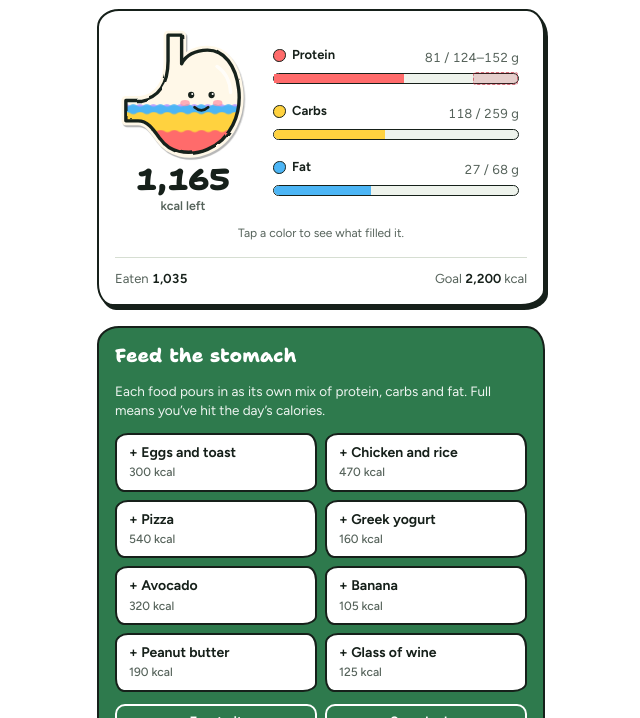
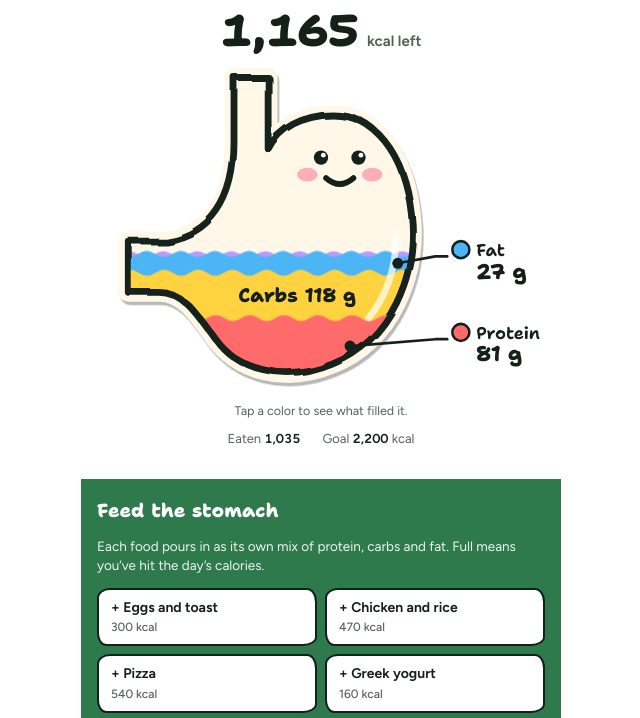
Before and after one commit to Munchmarkai/munchmark, a plain HTML site: page demo.html in a window 1280 px wide. Shown: the part 47-765 px from the top of the page, without its empty margins (319-959 px from the left). Drawn offline with Linux system fonts and the light colour scheme.

Commit message:
Let the Today page flow without cards and enlarge the stomach
Sections lose their boxes and run down the page under headings. The stomach
now spans the page width, with each macro's grams written inside its color
band, or branched off to the side like a diagram label when the band is too
thin. Labels are tappable and reachable from the keyboard.

Co-Authored-By: Claude Fable 5.2 <noreply@anthropic.com>
Claude-Session: https://claude.ai/code/session_01GzpvBDQA5hrBH67jnTFSWX

```diff
--- a/css/app.css
+++ b/css/app.css
@@ -59,41 +59,48 @@ button{cursor:pointer}
 .iconbtn:disabled{opacity:.35;cursor:default}
 .iconbtn svg{width:20px;height:20px}
 
-.summary{display:grid;grid-template-columns:136px minmax(0,1fr);gap:14px;align-items:center}
-.tummy-wrap{display:flex;flex-direction:column;align-items:center;gap:2px;text-align:center}
-.tummy{width:136px;height:136px;display:block;overflow:visible}
-.tm-sticker{fill:var(--paper);stroke:var(--paper);stroke-width:13;stroke-linejoin:round;filter:drop-shadow(2px 3px 0 rgba(0,0,0,.28))}
-.tm-line{fill:none;stroke:#16201A;stroke-width:5;stroke-linejoin:round;stroke-linecap:round;pointer-events:none}
-.tm-shine{fill:none;stroke:#fff;stroke-width:5;stroke-linecap:round;opacity:.75;pointer-events:none}
+.tum-sum{display:flex;flex-direction:column;align-items:center;gap:4px;text-align:center}
+.kcal-line{margin:0;display:flex;align-items:baseline;gap:8px;justify-content:center}
+.kcal-big{font-family:var(--f-display);font-weight:800;font-size:44px;line-height:1}
+.kcal-lbl{font-size:15px;color:var(--muted);font-weight:650}
+.kcal-lbl.over{color:var(--warn)}
+#tummy{width:100%;max-width:440px}
+.tummy{width:100%;height:auto;display:block;overflow:visible}
+.tm-sticker{fill:var(--paper);stroke:var(--paper);stroke-width:11;stroke-linejoin:round;filter:drop-shadow(1.5px 2.5px 0 rgba(0,0,0,.28))}
+.tm-line{fill:none;stroke:#16201A;stroke-width:4;stroke-linejoin:round;stroke-linecap:round;pointer-events:none}
+.tm-shine{fill:none;stroke:#fff;stroke-width:4;stroke-linecap:round;opacity:.7;pointer-events:none}
 .tm-lvl{transition:transform .8s cubic-bezier(.3,1.3,.5,1)}
 .tm-band{cursor:pointer;animation:tm-slosh 7s linear infinite}
 .tm-protein{fill:var(--protein-bg)} .tm-carbs{fill:var(--carbs-bg)} .tm-fat{fill:var(--fat-bg)} .tm-other{fill:var(--other-bg);cursor:default}
 @keyframes tm-slosh{to{transform:translateX(-40px)}}
 .tm-face{pointer-events:none;fill:#16201A}
 .tm-cheek{fill:#FF8FA3;opacity:.7} .tm-glint{fill:#fff}
-.tm-mouth{fill:none;stroke:#16201A;stroke-width:4;stroke-linecap:round;stroke-linejoin:round}
+.tm-mouth{fill:none;stroke:#16201A;stroke-width:3.4;stroke-linecap:round;stroke-linejoin:round}
 .tummy[data-mood="full"] .tm-mouth{fill:#C2283C}
 .tummy[data-mood="hungry"] .tm-cheek{opacity:.25}
-.kcal-big{font-family:var(--f-display);font-weight:800;font-size:30px;line-height:1}
-.kcal-lbl{font-size:12.5px;color:var(--muted);font-weight:600}
-.kcal-lbl.over{color:var(--warn)}
-.macros{display:flex;flex-direction:column;gap:4px;min-width:0}
-.mrow{display:block;width:100%;background:none;border:0;border-radius:var(--wob-sm);padding:7px 8px;text-align:left}
-.mrow:active{background:var(--surface-2)}
-.mrow-top{display:flex;flex-wrap:wrap;justify-content:space-between;align-items:baseline;gap:2px 8px;font-size:13px}
-.mrow-top b{font-weight:650;display:flex;align-items:center;gap:6px;white-space:nowrap}
-.mrow-top>span{color:var(--muted);white-space:nowrap}
+/* grams: written in the band, or branched off to the side like a diagram label */
+.tm-tag{cursor:pointer;font-family:var(--f-display)}
+.tm-tag:focus-visible{outline:none}
+.tm-tag:focus-visible text{text-decoration:underline}
+.tm-tag text{fill:var(--ink)}
+.tm-t1{font-size:10px;font-weight:650}
+.tm-t2{font-size:12.5px;font-weight:800}
+.tm-lead{fill:none;stroke:var(--ink);stroke-width:1.6;stroke-linecap:round;stroke-linejoin:round}
+.tm-pin{fill:var(--ink)}
+.tm-hit{fill:transparent}
+.tm-key{fill:var(--c);stroke:var(--stroke);stroke-width:1.5}
+.tm-tag.in text{fill:#16201A;text-anchor:middle}
+.tm-tag.in .tm-t1{font-size:11.5px;font-weight:800}
+.tm-tag.in .tm-lead,.tm-tag.in .tm-pin,.tm-tag.in .tm-key{display:none}
 .mdot{flex:none;width:13px;height:13px;border-radius:50% 44% 52% 46%;background:var(--c);border:1.5px solid var(--stroke)}
 .m-protein{--c:var(--protein-bg)} .m-carbs{--c:var(--carbs-bg)} .m-fat{--c:var(--fat-bg)}
 .bar{display:block;height:9px;border-radius:6px;background:var(--surface-2);overflow:hidden;margin-top:5px}
 .bar i{display:block;height:100%;border-radius:6px;background:var(--c,var(--accent));transition:width .5s ease}
-.mrow .bar{border:1.5px solid var(--stroke);height:11px}
-.mrow .bar i{border-radius:0}
-.tap-hint{font-size:12px;color:var(--muted);margin:10px 0 0;text-align:center}
+.tap-hint{font-size:12.5px;color:var(--muted);margin:0}
 
 /* the page behind a color */
 .mp{display:flex;flex-direction:column;gap:18px}
-.mp-hero{background:var(--c);color:var(--pop-ink);border:2px solid var(--stroke);border-radius:var(--wob);box-shadow:var(--shadow);padding:14px 16px 16px;display:flex;flex-direction:column;gap:2px}
+.mp-hero{background:var(--c);color:var(--pop-ink);margin:0 -16px;padding:14px 16px 20px;border-radius:0 0 26px 22px/0 0 20px 26px;display:flex;flex-direction:column;gap:2px}
 .mp-back{align-self:flex-start;display:inline-flex;align-items:center;gap:4px;min-height:38px;padding:0 12px 0 6px;margin-bottom:8px;border:2px solid var(--pop-ink);border-radius:999px;background:#fff;color:var(--pop-ink);font-weight:700;font-size:14px}
 .mp-back svg{width:18px;height:18px}
 .mp-day{margin:0;font-size:13px;font-weight:650;opacity:.8}
@@ -106,8 +113,8 @@ button{cursor:pointer}
 .mp-tab{display:flex;align-items:center;justify-content:center;gap:6px;min-height:42px;border:2px solid var(--line);border-radius:var(--wob-sm);background:var(--surface);font-weight:650;font-size:14px}
 .mp-tab[aria-pressed="true"]{border-color:var(--stroke);background:var(--c);color:var(--pop-ink);box-shadow:2px 3px 0 var(--stroke)}
 .mp-tab[aria-pressed="true"] .mdot{background:#fff;border-color:var(--pop-ink)}
-.mp-list{list-style:none;margin:0;padding:0;display:flex;flex-direction:column;gap:10px}
-.mp-row{width:100%;display:grid;grid-template-columns:minmax(0,1fr) auto;gap:8px 12px;align-items:center;text-align:left;background:var(--surface);border:2px solid var(--stroke);border-radius:var(--wob-sm);padding:11px 13px}
+.mp-list{list-style:none;margin:0;padding:0;display:flex;flex-direction:column}
+.mp-row{width:100%;display:grid;grid-template-columns:minmax(0,1fr) auto;gap:8px 12px;align-items:center;text-align:left;background:none;border:0;border-bottom:1.5px dashed var(--line);padding:13px 0}
 .mp-name b{display:block;font-weight:650;overflow-wrap:anywhere}
 .mp-name small,.mp-amt small{display:block;color:var(--muted);font-size:12.5px}
 .mp-amt{text-align:right}
@@ -115,7 +122,7 @@ button{cursor:pointer}
 .mp-bar{grid-column:1/-1;height:10px;border-radius:6px;background:var(--surface-2);overflow:hidden}
 .mp-bar i{display:block;height:100%;background:var(--c);border-right:2px solid var(--stroke)}
 @media (prefers-reduced-motion: reduce){.tm-band{animation:none}.tm-lvl,.bar i{transition:none}}
-.sum-foot{display:flex;justify-content:space-between;gap:8px;margin-top:14px;padding-top:12px;border-top:1px solid var(--line);font-size:13px;color:var(--muted)}
+.sum-foot{display:flex;justify-content:center;gap:8px 22px;flex-wrap:wrap;margin-top:6px;font-size:13px;color:var(--muted)}
 .sum-foot b{color:var(--ink);font-weight:650}
 .linkbtn{background:none;border:0;padding:0 0 0 6px;color:var(--accent);font-weight:650;font-size:13px;text-decoration:underline;text-underline-offset:2px}
 
@@ -675,15 +682,23 @@ a.btn{text-decoration:none}
 /* ---------- hand-made look: ink outlines, slightly uneven corners, paper-cut shadows ---------- */
 .h{font-size:15px;letter-spacing:0;text-transform:none;color:var(--accent);font-weight:800}
 .brand{font-size:23px;letter-spacing:-.01em}
-.card{border:2px solid var(--stroke);border-radius:var(--wob)}
-.kn,.entry,details.alln,.switch{border:2px solid var(--stroke);border-radius:var(--wob-sm)}
+/* no boxes around sections: the page flows, with headings and space doing the dividing */
+.card{background:none;border:0;border-radius:0;box-shadow:none;padding:0}
+.view{gap:30px}
+.kn{background:none;border:0;border-radius:0;padding:0}
+.entry{background:none;border:0;border-radius:0;border-bottom:1.5px dashed var(--line)}
+.entry-row{padding-left:0;padding-right:0}
+.entries{gap:0}
+details.alln{background:none;border:0;border-radius:0;border-block:1.5px dashed var(--line)}
+details.alln summary{padding-inline:0} .nlist{padding-inline:0}
+.switch{background:none;border:0;border-radius:0;padding:4px 0}
 .iconbtn{border:2px solid var(--stroke);border-radius:var(--wob-sm)}
 .btn{border-radius:var(--wob-sm);border-width:2px}
 .btn.primary{border-color:var(--stroke);box-shadow:2px 3px 0 var(--stroke)}
 .btn.primary:active{transform:translate(2px,3px);box-shadow:none}
 .btn.ghost{border-color:var(--stroke)}
 .chip{border-width:2px}
-.empty{border:2px dashed var(--muted);border-radius:var(--wob)}
+.empty{border:0;padding:18px 0}
 .wd-col{border:1.5px solid var(--stroke);border-radius:9px 7px 10px 6px}
 .wd-col i{background:var(--green);border-radius:0;border-top:1.5px solid var(--stroke)}
 .wd-col i.over{background:var(--orange)}
--- a/demo.html
+++ b/demo.html
@@ -11,7 +11,7 @@
 /* Demo page: the new Today card and color pages on sample food. Nothing here touches a real log. */
 .app{padding-bottom:40px}
 .demo-pill{font-size:12px;font-weight:700;border:2px solid var(--stroke);border-radius:999px;padding:3px 10px;background:var(--yellow);color:var(--pop-ink)}
-.demo-panel{background:var(--brand);color:var(--brand-ink);border:2px solid var(--stroke);border-radius:var(--wob);padding:14px 16px 16px;display:flex;flex-direction:column;gap:12px}
+.demo-panel{background:var(--brand);color:var(--brand-ink);margin:0 -16px;padding:18px 16px 20px;display:flex;flex-direction:column;gap:12px}
 .demo-panel h2{margin:0;font-family:var(--f-display);font-weight:800;font-size:19px}
 .demo-panel p{margin:0;font-size:13.5px;opacity:.92}
 .demo-panel .lbl{font-size:12.5px;opacity:.85}
@@ -24,7 +24,7 @@
 .demo-panel .seg{background:color-mix(in oklab,var(--brand-ink) 16%,transparent)}
 .demo-panel .seg button{color:var(--brand-ink)}
 .demo-panel .seg button[aria-pressed="true"]{background:var(--surface);color:var(--ink)}
-.demo-meal{display:grid;grid-template-columns:minmax(0,1fr) auto;gap:10px;align-items:center;padding:11px 13px;background:var(--surface);border:2px solid var(--stroke);border-radius:var(--wob-sm)}
+.demo-meal{display:grid;grid-template-columns:minmax(0,1fr) auto;gap:10px;align-items:center;padding:12px 0;border-bottom:1.5px dashed var(--line)}
 .demo-meal b{display:block;font-weight:650}
 .demo-meal small{color:var(--muted);font-size:12.5px}
 .demo-meal .k{font-family:var(--f-display);font-weight:800;font-size:18px}
@@ -44,14 +44,9 @@
   </header>
 
   <section class="view" id="view-today" aria-label="Daily log">
-    <div class="card">
-      <div class="summary">
-        <div class="tummy-wrap">
-          <div id="tummy"></div>
-          <b class="kcal-big tnum" id="kcal-left">2,200</b><span class="kcal-lbl" id="kcal-left-lbl">kcal left</span>
-        </div>
-        <div class="macros" id="macros"></div>
-      </div>
+    <div class="tum-sum">
+      <p class="kcal-line"><b class="kcal-big tnum" id="kcal-left">2,200</b><span class="kcal-lbl" id="kcal-left-lbl">kcal left</span></p>
+      <div id="tummy"></div>
       <p class="tap-hint">Tap a color to see what filled it.</p>
       <div class="sum-foot tnum"><span>Eaten <b id="kcal-eaten">0</b></span><span>Goal <b id="kcal-goal">2,200</b> kcal</span></div>
     </div>
@@ -74,7 +69,7 @@
 
     <div class="sec">
       <div class="sec-head"><h2 class="h">Meals</h2><span class="sub" id="demo-count"></span></div>
-      <div id="meals" class="view" style="gap:8px"></div>
+      <div id="meals"></div>
     </div>
   </section>
 
@@ -82,7 +77,7 @@
 </div>
 
 <script type="module">
-import { stomachHTML, updateStomach, macroRowsHTML, macroPageHTML } from './js/tummy.js';
+import { stomachHTML, updateStomach, macroPageHTML } from './js/tummy.js';
 
 const $ = s => document.querySelector(s);
 const int = n => Math.round(n).toLocaleString();
@@ -117,7 +112,6 @@ function render(){
   $('#kcal-left-lbl').classList.toggle('over', left < 0);
   $('#kcal-eaten').textContent = int(t.calories);
   $('#kcal-goal').textContent = int(GOALS.calories);
-  $('#macros').innerHTML = macroRowsHTML(t, GOALS);
   $('#demo-count').textContent = entries.length ? `${entries.length} logged` : '';
   $('#meals').innerHTML = entries.length ? entries.map(e => { const f = FOODS[e.food]; return `<div class="demo-meal${flash === e.id ? ' flash' : ''}" data-entry="${e.id}"><span><b>${f[0]}</b><small>${MEAL[e.food]} · ${f[1]} · P ${f[2]} · C ${f[3]} · F ${f[4]}</small></span><span class="k tnum">${f[5]}</span></div>`; }).join('')
     : '<div class="empty"><b>Nothing logged yet</b><p>Tap a food above and watch it pour in.</p></div>';
@@ -145,6 +139,7 @@ document.addEventListener('click', ev => {
   else if (b.dataset.action === 'macro-back' || b.dataset.action === 'tab') show('today');
   else if (b.dataset.action === 'macro-entry') { flash = b.dataset.id; show('today'); document.querySelector(`[data-entry="${b.dataset.id}"]`)?.scrollIntoView({block:'center'}); }
 });
+document.addEventListener('keydown', e => { if ((e.key === 'Enter' || e.key === ' ') && e.target.matches?.('svg [role="button"]')) { e.preventDefault(); e.target.dispatchEvent(new MouseEvent('click', {bubbles:true})); } });
 $('#demo-empty').addEventListener('click', () => { entries = []; render(); });
 $('#demo-reset').addEventListener('click', () => { entries = SAMPLE.map(i => ({id:'d' + nextId++, food:i})); render(); });
 
--- a/js/tummy.js
+++ b/js/tummy.js
@@ -28,16 +28,31 @@ function levelY(frac){
 // one wobbly surface line, wide enough to slide sideways without showing its ends
 const wave = amp => { let d = `M-80 0`; for (let x = -80; x < 280; x += 20) d += ` q5 ${-amp} 10 0 t10 0`; return d + ' V260 H-80 Z'; };
 const MOUTH = {
-  hungry: 'M120 121 q7 -5 14 0',
-  eating: 'M117 118 q10 9 20 0',
-  full: 'M114 116 q13 15 26 0 z',
-  over: 'M114 121 q4 -6 8 0 t8 0 t8 0',
+  hungry: 'M134 74 q6 -4 12 0',
+  eating: 'M132 71 q8 7 16 0',
+  full: 'M130 70 q10 12 20 0 z',
+  over: 'M130 74 q3.3 -5 6.6 0 t6.6 0 t6.6 0',
 };
+const BOTTOM = 186, FACE = [48, 80];   // lowest point of the bag; rows the face needs to itself
+// left and right edge of the shape on every row, for placing labels
+let EDGES = null;
+function edges(){
+  if (EDGES) return EDGES;
+  EDGES = [];
+  try {
+    const c = document.createElement('canvas'); c.width = 200; c.height = 200;
+    const x = c.getContext('2d'); x.fill(new Path2D(SHAPE));
+    const d = x.getImageData(0, 0, 200, 200).data;
+    for (let y = 0; y < 200; y++) { let l = -1, r = -1; for (let i = 58; i < 200; i++) if (d[(y * 200 + i) * 4 + 3] > 127) { if (l < 0) l = i; r = i; } EDGES.push(l < 0 ? null : [l, r]); }
+  } catch { EDGES = []; }
+  return EDGES;
+}
+const edgeAt = y => edges()[Math.round(y)] || [70, 176];
 
 let uidN = 0;
 export function stomachHTML(){
   const u = 'tm' + (++uidN);
-  return `<svg class="tummy" viewBox="0 0 200 200" role="img" aria-label="Calories eaten today">
+  return `<svg class="tummy" viewBox="0 0 258 200" role="group" aria-label="Calories eaten today">
     <defs>
       <clipPath id="${u}-clip"><path d="${SHAPE}"/></clipPath>
       <filter id="${u}-wob" x="-10%" y="-10%" width="120%" height="120%"><feTurbulence type="fractalNoise" baseFrequency="0.035" numOctaves="2" seed="7" result="n"/><feDisplacementMap in="SourceGraphic" in2="n" scale="4"/></filter>
@@ -45,16 +60,19 @@ export function stomachHTML(){
     <path class="tm-sticker" d="${SHAPE}"/>
     <g clip-path="url(#${u}-clip)">
       <g class="tm-lvl" data-band="other"><path class="tm-band tm-other" d="${wave(3)}"/></g>
-      ${[...MACROS].reverse().map((m, i) => `<g class="tm-lvl" data-band="${m.id}"><path class="tm-band tm-${m.id}" data-action="macro" data-macro="${m.id}" style="animation-delay:${-1.7 * (i + 1)}s" d="${wave(3.5)}"><title>${m.label}</title></path></g>`).join('')}
+      ${[...MACROS].reverse().map((m, i) => `<g class="tm-lvl" data-band="${m.id}"><path class="tm-band tm-${m.id}" data-action="macro" data-macro="${m.id}" style="animation-delay:${-1.7 * (i + 1)}s" d="${wave(3.5)}"/></g>`).join('')}
     </g>
-    <path class="tm-shine" d="M150 58 C162 66 169 80 170 96"/>
+    <path class="tm-shine" d="M173 106 C173 124 167 141 157 153"/>
     <path class="tm-line" d="${SHAPE}" filter="url(#${u}-wob)"/>
     <g class="tm-face">
-      <ellipse class="tm-cheek" cx="103" cy="112" rx="7" ry="4.5"/><ellipse class="tm-cheek" cx="151" cy="112" rx="7" ry="4.5"/>
-      <circle cx="112" cy="100" r="4.6"/><circle cx="142" cy="100" r="4.6"/>
-      <circle class="tm-glint" cx="113.6" cy="98.4" r="1.5"/><circle class="tm-glint" cx="143.6" cy="98.4" r="1.5"/>
+      <ellipse class="tm-cheek" cx="121" cy="69" rx="6" ry="4"/><ellipse class="tm-cheek" cx="159" cy="69" rx="6" ry="4"/>
+      <circle cx="129" cy="59" r="4.2"/><circle cx="151" cy="59" r="4.2"/>
+      <circle class="tm-glint" cx="130.4" cy="57.6" r="1.4"/><circle class="tm-glint" cx="152.4" cy="57.6" r="1.4"/>
       <path class="tm-mouth" d="${MOUTH.hungry}"/>
     </g>
+    ${MACROS.map(m => `<g class="tm-tag m-${m.id}" data-tag="${m.id}" data-action="macro" data-macro="${m.id}" role="button" tabindex="0">
+      <rect class="tm-hit" rx="5"/><path class="tm-lead" d=""/><circle class="tm-pin" r="3.2"/><circle class="tm-key" r="5"/>
+      <text class="tm-t1"></text><text class="tm-t2"></text></g>`).join('')}
   </svg>`;
 }
 
@@ -73,26 +91,46 @@ export function updateStomach(svg, t, goal){
   const mood = frac > 1.05 ? 'over' : frac >= 0.9 ? 'full' : frac >= 0.04 ? 'eating' : 'hungry';
   svg.dataset.mood = mood;
   svg.querySelector('.tm-mouth').setAttribute('d', MOUTH[mood]);
-  svg.setAttribute('aria-label', `${int(cal)} of ${int(g)} calories eaten. ${MACROS.map(m => `${m.label} ${int(num(t[m.k]))} grams`).join(', ')}.`);
+  svg.setAttribute('aria-label', `${int(cal)} of ${int(g)} calories eaten`);
+
+  // Grams go inside each color when its band is tall and wide enough; otherwise they branch off to the side.
+  let floor = BOTTOM; const out = [];
+  MACROS.forEach(m => {
+    const v = num(t[m.k]), top = Math.min(tops[m.id], BOTTOM), bot = floor; floor = top;
+    const text = `${m.label} ${int(v)} g`, need = text.length * 5.8 + 8;
+    const tag = svg.querySelector(`[data-tag="${m.id}"]`);
+    tag.setAttribute('aria-label', `${text}. See what added to it`);
+    let y = (top + bot) / 2, inside = v >= 0.5 && bot - top >= 16;
+    if (inside && y > FACE[0] && y < FACE[1]) { if (bot - FACE[1] >= 13) y = (FACE[1] + bot) / 2; else if (FACE[0] - top >= 13) y = (top + FACE[0]) / 2; else inside = false; }
+    // the label has to clear the outline along its whole height, not just its middle
+    const rows = [edgeAt(y - 7), edgeAt(y), edgeAt(y + 5)], l = Math.max(...rows.map(e => e[0])) + 4, r = Math.min(...rows.map(e => e[1])) - 4;
+    if (inside && r - l < need) inside = false;
+    const t1 = tag.querySelector('.tm-t1'), t2 = tag.querySelector('.tm-t2'), hit = tag.querySelector('.tm-hit');
+    const box = (x, y, w, h) => { hit.setAttribute('x', x); hit.setAttribute('y', y); hit.setAttribute('width', w); hit.setAttribute('height', h); };
+    tag.classList.toggle('in', inside);
+    if (inside) {
+      t1.textContent = text; t2.textContent = '';
+      t1.setAttribute('x', (l + r) / 2); t1.setAttribute('y', y + 4); box((l + r - need) / 2, y - 9, need, 18);
+    } else out.push({m, v, tag, t1, t2, box, has: v >= 0.5 && bot - top > 0.5, ay: (top + bot) / 2});
+  });
+  // side labels: keep the order of the bands (protein lowest) and at least a label's height apart
+  out.reverse(); const GAP = 27, LO = 30, HI = 182;
+  out.forEach((o, i) => { o.y = Math.max(o.has ? o.ay : HI, i ? out[i - 1].y + GAP : LO); });
+  for (let i = out.length - 1; i >= 0; i--) o_fix(out, i, GAP, HI);
+  // lines that start close together fan out without crossing: the higher label takes the pin further left
+  out.forEach(o => { o.ax = edgeAt(o.ay)[1] - 6; });
+  for (let i = out.length - 2; i >= 0; i--) if (out[i].has && out[i + 1].has && Math.abs(out[i].ay - out[i + 1].ay) < 12) out[i].ax = Math.min(out[i].ax, out[i + 1].ax - 11);
+  out.forEach(o => {
+    const ax = o.ax;
+    o.tag.querySelector('.tm-lead').setAttribute('d', o.has ? `M${ax} ${o.ay} L196 ${o.y - 4} H203` : '');
+    const pin = o.tag.querySelector('.tm-pin'); pin.setAttribute('cx', ax); pin.setAttribute('cy', o.ay); pin.style.display = o.has ? '' : 'none';
+    const key = o.tag.querySelector('.tm-key'); key.setAttribute('cx', 211); key.setAttribute('cy', o.y - 8);
+    o.t1.textContent = o.m.label; o.t1.setAttribute('x', 220); o.t1.setAttribute('y', o.y - 4);
+    o.box(203, o.y - 17, 55, 30);
+    o.t2.textContent = `${int(o.v)} g`; o.t2.setAttribute('x', 220); o.t2.setAttribute('y', o.y + 9);
+  });
 }
-
-// The three tappable rows beside the stomach. g: targets() from app.js (protein is a range).
-export function macroRowsHTML(t, g){
-  return MACROS.map(m => {
-    const v = num(t[m.k]);
-    let goalTxt, pct, tag = '', range = '';
-    if (m.id === 'protein') {
-      const lo = num(g.protein_lo), hi = num(g.protein_hi) || 1;
-      goalTxt = `${int(lo)}–${int(hi)} g`; pct = v / hi * 100;
-      tag = v > hi ? ' <em class="hi">above range</em>' : v >= lo ? ' <em class="ok">in range</em>' : '';
-      range = ` range" style="--lo:${lo / hi * 100}%`;
-    } else { goalTxt = `${int(num(g[m.k]))} g`; pct = v / (num(g[m.k]) || 1) * 100; }
-    return `<button type="button" class="mrow m-${m.id}" data-action="macro" data-macro="${m.id}" aria-label="${m.label}: ${int(v)} of ${goalTxt}. See what added to it">
-      <span class="mrow-top tnum"><b><i class="mdot"></i>${m.label}${tag}</b><span>${int(v)} / ${goalTxt}</span></span>
-      <span class="bar${range}"><i style="width:${Math.min(100, pct)}%"></i></span>
-    </button>`;
-  }).join('');
-}
+function o_fix(out, i, gap, hi){ const max = i === out.length - 1 ? hi : out[i + 1].y - gap; if (out[i].y > max) out[i].y = max; }
 
 // The page behind a color. rows: [{entryId, name, sub, grams}] for the chosen macro, any order.
 export function macroPageHTML({macro, t, g, rows, dayLabel}){
```
Also changed, not shown: index.html (+3 -8 lines), js/app.js.
